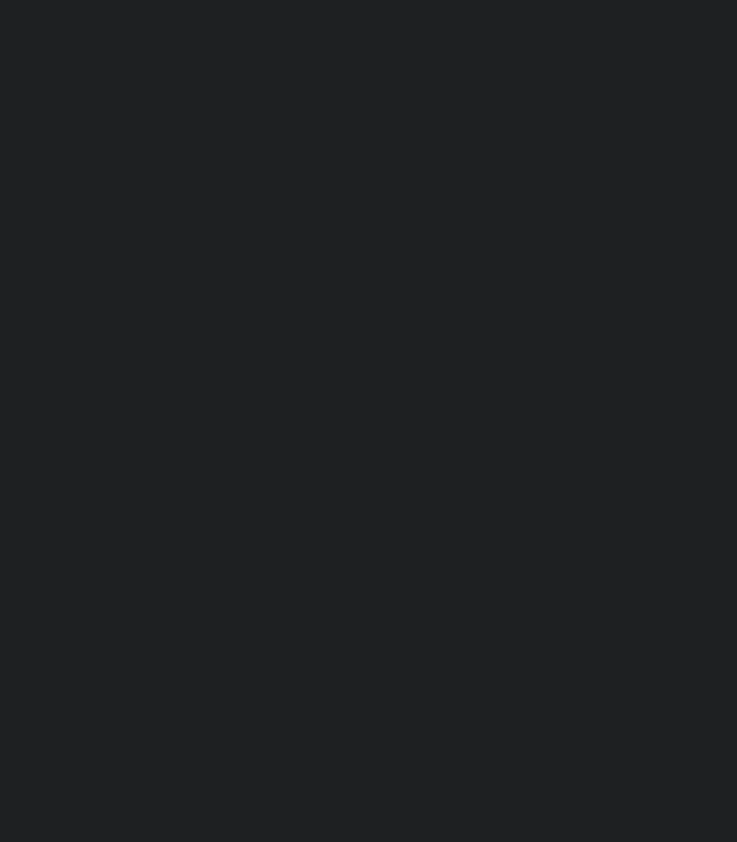
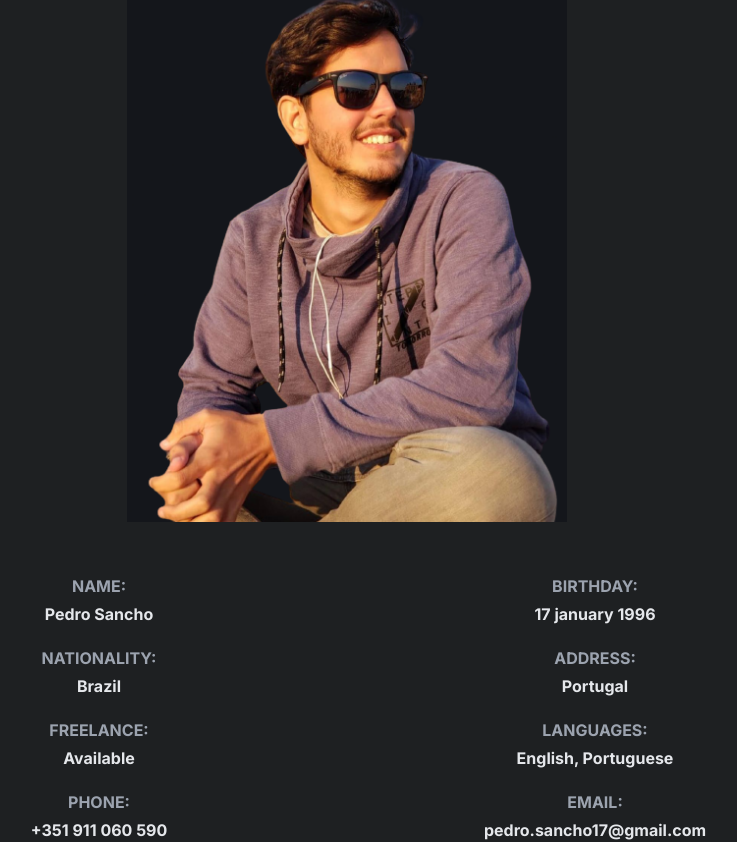
Before and after one commit to sanchopedro/sanchopedro.github.io, a Next.js app: page /about in a window 1280 px wide. Shown: the part 329-1171 px from the top of the page, without its empty margins (293-1030 px from the left). Before the commit the page ends 800 px from the top, so only its background shows below. Built offline with nearby package versions, Linux system fonts and the light colour scheme.

Commit message:
Feat(about): start about page layout

```diff
--- a/src/app/about/page.tsx
+++ b/src/app/about/page.tsx
@@ -1,14 +1,22 @@
 import Header from "@/components/Header/Header";
+import ProfileInfo from "@/components/ProfileInfo/ProfileInfo";
 import TitleSubtitle from "@/components/TitleSubtitle/TitleSubtitle";
 
 function about() {
   return (
     <div>
+      <div>
+
       <Header />
       <TitleSubtitle
         title="About Me"
         subtitle="I design and code beautiful things, and I love what i do."
       />
+      </div>
+
+      <div>
+        <ProfileInfo/>
+      </div>
     </div>
   );
 }
--- /dev/null
+++ b/src/assets/docs/curriculum.tsx
@@ -0,0 +1,253 @@
+import React from 'react';
+
+interface ProfileItem {
+  key: string;
+  value: string;
+}
+
+export const profile: ProfileItem[] = [
+  {
+    key: "Name",
+    value: "Pedro Sancho",
+  },
+  {
+    key: "Birthday",
+    value: "17 january 1996",
+  },
+  {
+    key: "Nationality",
+    value: "Brazil",
+  },
+  {
+    key: "Address",
+    value: "Portugal",
+  },
+  {
+    key: "Freelance",
+    value: "Available",
+  },
+  {
+    key: "Languages",
+    value: "English, Portuguese",
+  },
+  {
+    key: "Phone",
+    value: "+351 911 060 590",
+  },
+  {
+    key: "Email",
+    value: "pedro.sancho17@gmail.com",
+  },
+];
+
+interface JobExperienceItem {
+  title: string;
+  jobRole: string;
+  country: string;
+  city: string;
+  description: string;
+  period: string;
+}
+
+export const jobExperience: JobExperienceItem[] = [
+  {
+    title: "GEO4MÓDULO, LDA",
+    jobRole: "Financial Manager",
+    country: "Portugal",
+    city: "Cascais",
+    description:
+      "Responsible for the financial and administrative control of the company, making payments and analyzes in the real estate market.",
+    period: "01/2020 - Today",
+  },
+  {
+    title: "EDP Innovation Delivery",
+    jobRole: "Assistant",
+    country: "Portugal",
+    city: "Lisbon",
+    description:
+      "Responsible for creating and developing business models of innovation projects for the company focused on the energy transition.",
+    period: "03/2022 - 04/2023",
+  },
+  {
+    title: "PG INVEST",
+    jobRole: "Autonomous Investment Agent",
+    country: "Brazil",
+    city: "Rio de Janeiro",
+    description:
+      "Responsible for financial and administrative control of the company and suggesting possible investment opportunities for clients.",
+    period: "01/2019 - 08/2019",
+  },
+  {
+    title: "GOLF INVEST",
+    jobRole: "Autonomous Investment Agent",
+    country: "Brazil",
+    city: "Rio de Janeiro",
+    description:
+      "Responsible for financial and administrative control of the company and suggesting possible investment opportunities for clients.",
+    period: "08/2017 - 11/2017",
+  },
+  {
+    title: "Geoinveste Administração de Bens e Imóveis LTDA",
+    jobRole: "Real Estate Investment Analyst",
+    country: "Brazil",
+    city: "Rio de Janeiro",
+    description:
+      "Responsible for preparing strategic reports for real estate investments.",
+    period: "02/2015 - 11/2015",
+  },
+];
+
+interface EducationItem {
+  type: string;
+  course: string;
+  institution: string;
+  country: string;
+  city: string;
+  period: string;
+  content: string | null;
+}
+
+export const education: EducationItem[] = [
+  {
+    type: "Bachelor Degree",
+    course: "Economics",
+    institution: "IBMEC",
+    country: "Brazil",
+    city: "Rio de Janeiro",
+    period: "02/2014 - 12/2017",
+    content: null,
+  },
+  {
+    type: "Course",
+    course: "Valuation",
+    institution: "PUC",
+    country: "Brazil",
+    city: "Rio de Janeiro",
+    period: "05/2017 - 08/2017",
+    content: "Theory and Practice in the evaluating of companies and projects.",
+  },
+  {
+    type: "Master Degree",
+    course: "Finance",
+    institution: "Nova SBE",
+    country: "Portugal",
+    city: "Carcavelos",
+    period: "09/2018 - 06/2020",
+    content: null,
+  },
+  {
+    type: "Course",
+    course: "Data Science & Data Analytics",
+    institution: "EDIT",
+    country: "Portugal",
+    city: "Lisbon",
+    period: "03/2022 - 07/2022",
+    content:
+      "Data Science Fundamentals; Database Fundamentals; Big Data Technologies; Business Analytics; Analyzing & Visualizing Data; Exploratory Data Analysis; Quantitative & Statistical Analysis and Modeling; Machine Learning Models; Deep Learning",
+  },
+  {
+    type: "Course",
+    course: "Full Stack Web Development",
+    institution: "EDIT",
+    country: "Portugal",
+    city: "Lisbon",
+    period: "03/2023 - 07/2023",
+    content:
+      "Web Fundamentals; Git/GitHub; HTML5; CSS3; JavaScript; React; TypeScript; Back-End",
+  },
+];
+
+interface LanguageItem {
+  language: string;
+  level: string;
+}
+
+export const language: LanguageItem[] = [
+  {
+    language: "Portuguese",
+    level: "Fluent / Native",
+  },
+  {
+    language: "English",
+    level: "Advanced (TOEFL ITP B2)",
+  },
+  {
+    language: "Spanish",
+    level: "Intermediate (Nova School Business and Economics - A2)",
+  },
+];
+
+interface SkillItem {
+  name: string;
+  level: string;
+}
+
+interface SkillsItem {
+  software: SkillItem[];
+  programmingLanguage: SkillItem[];
+}
+
+export const skills: SkillsItem[] = [
+  {
+    software: [
+      {
+        name: "Microsoft Office Package",
+        level: "Advanced",
+      },
+      {
+        name: "Stata",
+        level: "Intermediate",
+      },
+      {
+        name: "MATLAB",
+        level: "Intermediate",
+      },
+      {
+        name: "Google Analytics",
+        level: "Basics",
+      },
+    ],
+    programmingLanguage: [
+      {
+        name: "Visual Studio Basic (VBA)",
+        level: "Advanced",
+      },
+      {
+        name: "Python",
+        level: "Intermediate",
+      },
+      {
+        name: "SQL",
+        level: "Intermediate",
+      },
+      {
+        name: "Machine Learning",
+        level: "Intermediate",
+      },
+      {
+        name: "Git / GitHub",
+        level: "Intermediate",
+      },
+      {
+        name: "JavaScript",
+        level: "Intermediate",
+      },
+      {
+        name: "TypeScript",
+        level: "Intermediate",
+      },
+      {
+        name: "CSS3",
+        level: "Intermediate",
+      },
+      {
+        name: "HTML5",
+        level: "Intermediate",
+      },
+      {
+        name: "React",
+        level: "Intermediate",
+      },
+    ],
+  },
+];
--- /dev/null
+++ b/src/components/ProfileInfo/ProfileInfo.tsx
@@ -0,0 +1,40 @@
+import React from "react";
+import { profile } from "../../assets/docs/curriculum";
+import Image from "next/image";
+
+const ProfileInfo: React.FC = () => {
+  const uniqueProfile = Array.from(
+    new Set(profile.map((item) => item.key))
+  ).map((key) => {
+    return profile.find((item) => item.key === key);
+  });
+
+  return (
+    <div className="container max-w-5xl mx-auto px-4 mt-5">
+      <div className="flex justify-center content-center">
+        <Image
+          src="/images/perfil.png"
+          alt="Perfil photo"
+          width={440}
+          height={440}
+        />
+      </div>
+      <div className="text-center mt-5 md:mt-8">
+        <ul className="grid grid-cols-1 md:grid-cols-2">
+          {uniqueProfile.map((item) => (
+            <li key={item.key} className="mt-5">
+              <span className="text-md uppercase font-bold text-gray-400">
+                {item.key}:
+              </span>{" "}
+              <span className="block text-md font-bold text-gray-200 mt-1">
+                {item.value}
+              </span>
+            </li>
+          ))}
+        </ul>
+      </div>
+    </div>
+  );
+};
+
+export default ProfileInfo;
```
Also changed, not shown: public/images/perfil.png (added).
